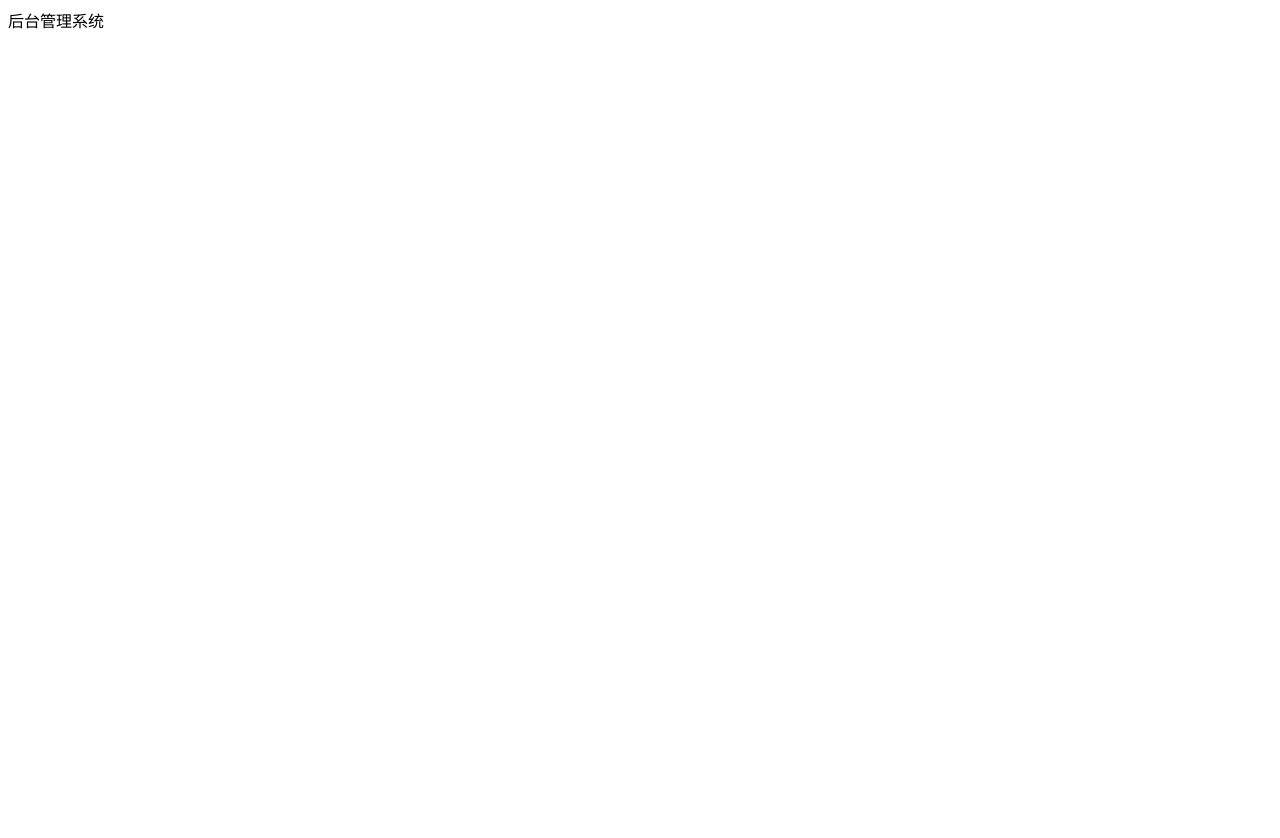
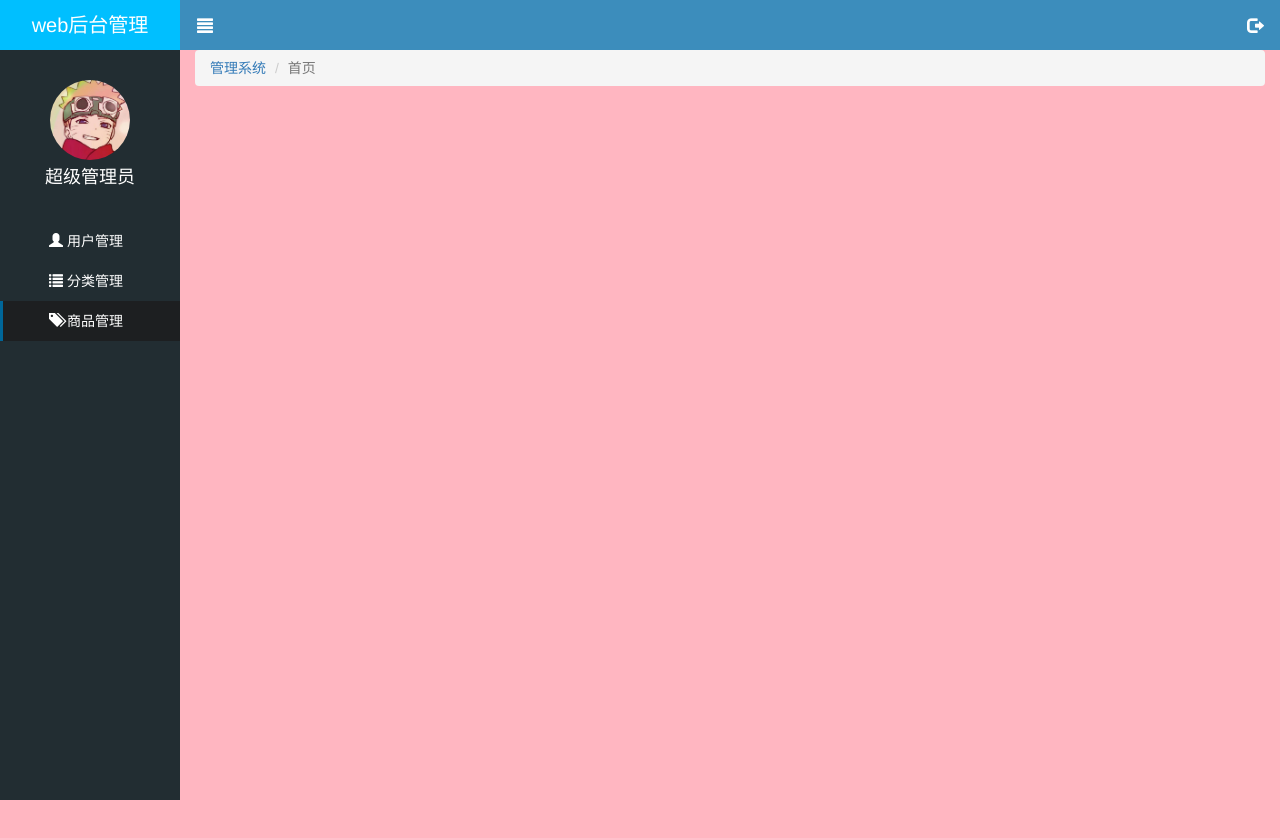
Before and after one commit to Lina-Null/letao, a website: page public/back/index.html in a window 1280 px wide. Before the commit the page ends 800 px from the top, so only its background shows below. Drawn offline with Linux system fonts and the light colour scheme.

Commit message:
首页-静态公共部分完成

```diff
--- a/public/back/css/common.css
+++ b/public/back/css/common.css
@@ -1,7 +1,60 @@
+body,
+div,
+ul,
+li,
+ol,
+h1,
+h2,
+h3,
+h4,
+h5,
+h6,
+input,
+textarea,
+select,
+p,
+dl,
+dt,
+dd,
+a,
+img,
+button,
+form,
+table,
+th,
+tr,
+td,
+tbody,
+article,
+aside,
+details,
+figcaption,
+figure,
+footer,
+header,
+menu,
+nav,
+section{
+    margin:0;
+    padding:0;
+    text-decoration: none;
+
+    box-sizing: border-box;
+    -webkit-tap-highlight-color: transparent;
+
+}
+ul,li,ol{
+    list-style: none;
+}
 .body_bg{
   background-color: #222D32;
 }
-
+a,a:hover,
+a:link,
+a:visited,
+a:active {
+    text-decoration: none;
+}
 .panel .panel-title{
     height:40px;
     line-height: 40px;
@@ -15,3 +68,86 @@ label{
     font-size:13px;
 
 }
+.lt_aside{
+    width:180px;
+    height:100%;
+    position: fixed;
+    background-color: #222D32;
+    z-index:999;
+}
+.lt_aside .brand{
+    width:100%;
+    height:50px;
+    text-align: center;
+    line-height: 50px;
+    background-color:deepskyblue;
+
+}
+.lt_aside .brand a{
+    font-size: 20px;
+    color:#fff;
+}
+.user{
+    padding-top:30px;
+    padding-bottom:30px;
+
+}
+.user img{
+    width:80px;
+    height:80px;
+    border-radius: 50%;
+    display: block;
+    margin: 0 auto;
+}
+.user p{
+    color: #fff;
+    margin-top:5px;
+    font-size: 18px;
+    text-align: center;
+
+}
+/*.nav{*/
+/*  padding-left:46px;*/
+/*}*/
+.nav a{
+    display: block;
+    width:100%;
+    height:40px;
+   line-height: 40px;
+    color:#fff;
+    padding-left:46px;
+    border-left:3px solid transparent;
+}
+.nav .child a{
+    padding-left:60px;
+}
+.lt_aside .nav a.current{
+    background-color: #1D1F21;
+    border-left:3px solid #069;
+}
+.lt_main{
+    padding-left:180px;
+    height:1000px;
+    background-color: lightpink;
+    padding-top:50px;
+}
+.lt_topbar{
+    width:100%;
+    height:50px;
+    background-color: #3C8DBC;
+    position: fixed;
+    top:0;
+    left:0;
+    padding-left:180px;
+}
+.lt_topbar a{
+    width:50px;
+    height:50px;
+    line-height: 50px;
+    text-align: center;
+    color: #fff;
+    font-size:16px;
+}
+. mt_20{
+    margin-top: 20px;
+}
--- a/public/back/index.html
+++ b/public/back/index.html
@@ -3,8 +3,71 @@
 <head>
     <meta charset="UTF-8">
     <title>Title</title>
+    <link rel="stylesheet" href="lib/bootstrap/css/bootstrap.css">
+    <link rel="stylesheet" href=" ./css/common.css ">
 </head>
 <body>
-<div>后台管理系统</div>
+<!--左侧侧边栏-->
+<div class="lt_aside">
+<!--    标题-->
+    <div class="brand">
+        <a href="javascript:;">web后台管理</a>
+    </div>
+
+<!--    用户-->
+    <div class="user">
+        <img src="./images/default.jpeg" alt="">
+        <p>超级管理员</p>
+    </div>
+<!--    导航-->
+    <div class="nav">
+        <ul>
+            <li>
+                <a href="user.html">
+                <i class="glyphicon glyphicon-user"></i>
+                <span>用户管理</span>
+            </a>
+            </li>
+            <li>
+                <a href="javascript:;">
+                    <i class="glyphicon glyphicon-list"></i>
+                    <span>分类管理</span>
+
+                </a>
+                <div class="child" style="display: none">
+                    <a href="first.html">一级分类</a>
+                    <a href="second.html">二级分类</a>
+                </div>
+
+            </li>
+            <li>
+                <a href="product.html"  class="current">
+                    <i class="glyphicon glyphicon-tags"></i>
+                    <span>商品管理</span>
+                </a>
+            </li>
+        </ul>
+    </div>
+</div>
+<div class="lt_main">
+<!--    头部菜单-->
+    <div class="lt_topbar">
+        <a class=" icon_menu pull-left glyphicon glyphicon-align-justify"href="javascript:;"></a>
+        <a class="icon_exit pull-right glyphicon glyphicon-log-out"href="javascript:;"></a>
+    </div>
+<!--    流式布局容器  container-fluid 默认左右padding 15px-->
+    <div class="container-fluid mt_20">
+        <ol class="breadcrumb">
+            <li><a href="index.html">管理系统</a></li>
+            <li class="active">首页</li>
+        </ol>
+    </div>
+</div>
+<script src="./lib/jquery/jquery.min.js"></script>
+<script src="./lib/bootstrap/js/bootstrap.js"></script>
+<script src="./lib/bootstrap-validator/js/bootstrapValidator.min.js"></script>
+<script src="./lib/nprogress/nprogress.js"></script>
+<script src="js/common.js"></script>
+<script src="js/index.js"></script>
 </body>
 </html>
```
Also changed, not shown: public/back/login.html (+0 -1 lines), public/back/images/default.jpeg (added), public/back/images/default.png (added), public/back/images/none.png (added).
